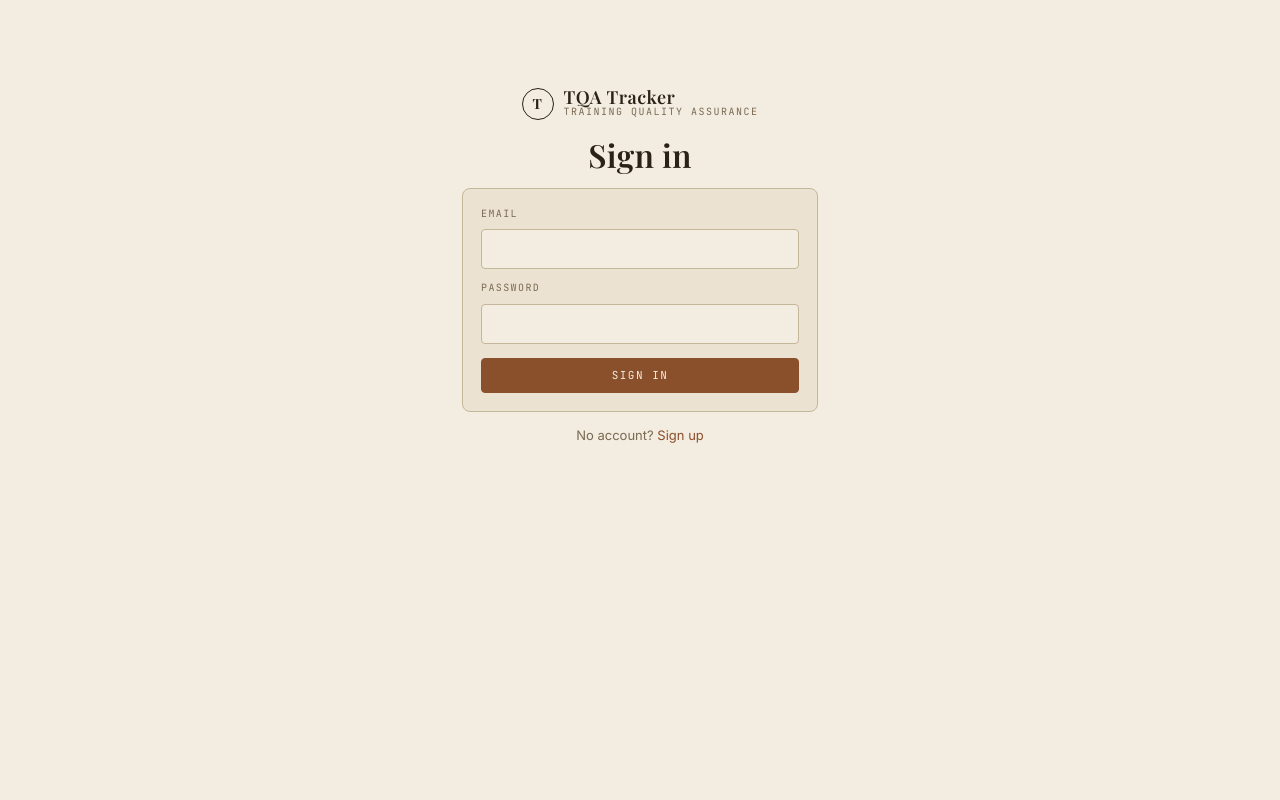
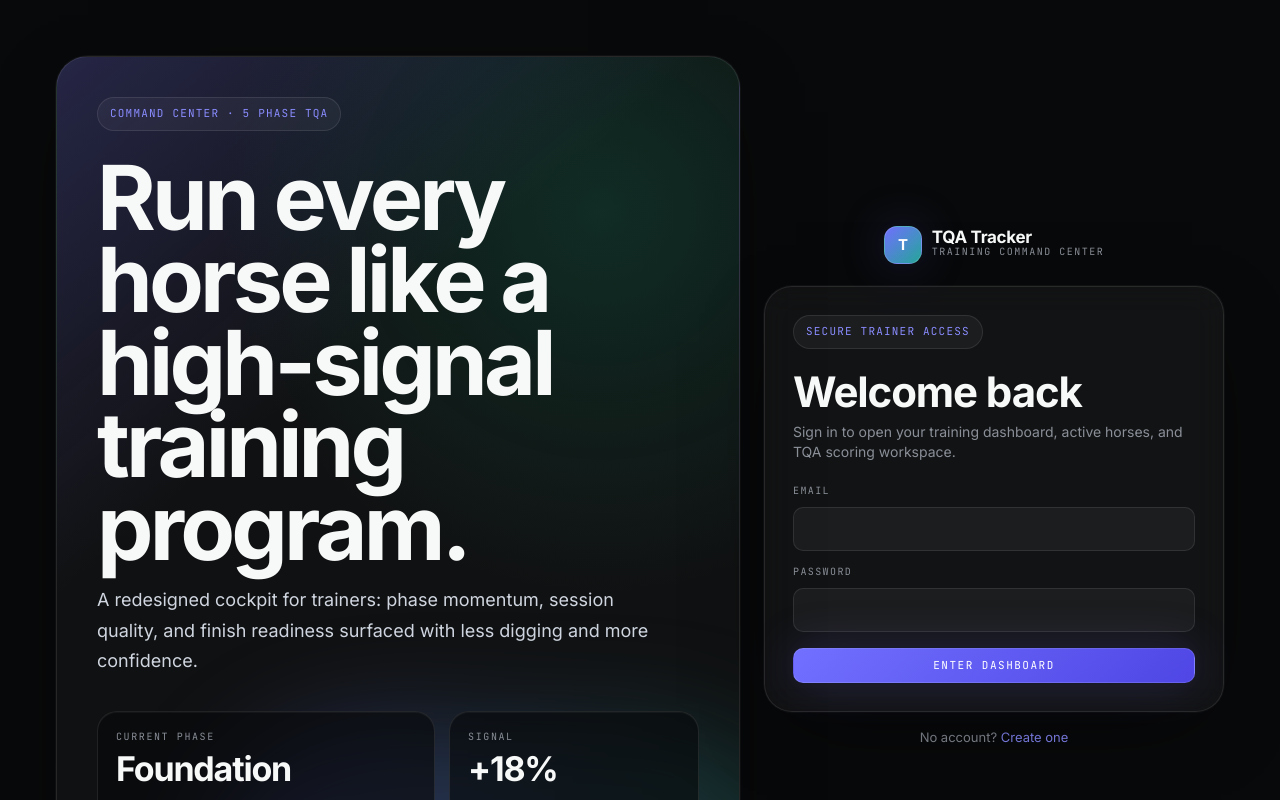
Before and after one commit to tylerrhinehart/HorseTraining, a React (Vite) app: page /sign-in in a window 1280 px wide. Shown: the top 800 px of the page. Built offline with nearby package versions, Linux system fonts and the light colour scheme; no server answers; what @react-pdf/renderer would draw is missing.

Commit message:
feat(ui): introduce command center revamp

```diff
--- a/src/index.css
+++ b/src/index.css
@@ -4,28 +4,29 @@
 
 /* TQA Horse Training Tracker — design tokens + component styles */
 :root {
-  /* Theme: Ranch (default) */
-  --paper: #f3ece0;
-  --paper-2: #ebe2d2;
-  --paper-3: #ddd0b8;
-  --ink: #2a2118;
-  --ink-2: #4a3d2c;
-  --muted: #7a6a52;
-  --line: #c4b698;
-  --leather: #8a4f2b;
-  --leather-2: #6b3a1d;
-  --rust: #b25a3a;
-  --sage: #6c7d52;
-  --gold: #b88a3a;
-  --ok: #4e6e3c;
-  --bad: #a84132;
-  --neutral: #8a7d65;
-  --shadow: 0 1px 2px rgba(60, 40, 20, 0.08), 0 8px 24px -12px rgba(60, 40, 20, 0.18);
-  --radius: 4px;
-  --radius-lg: 8px;
-  --gap: 16px;
+  /* Theme: Command Center (default) — a deliberate, visible UI/UX revamp. */
+  --paper: #08090a;
+  --paper-2: rgba(255, 255, 255, 0.045);
+  --paper-3: rgba(255, 255, 255, 0.075);
+  --ink: #f7f8f8;
+  --ink-2: #d0d6e0;
+  --muted: #8a8f98;
+  --line: rgba(255, 255, 255, 0.095);
+  --leather: #7170ff;
+  --leather-2: #8a8cff;
+  --rust: #ff9b6e;
+  --sage: #10b981;
+  --gold: #f6c177;
+  --ok: #10b981;
+  --bad: #ff6b7a;
+  --neutral: #9ca3af;
+  --shadow: 0 24px 80px -32px rgba(0, 0, 0, 0.82), 0 0 0 1px rgba(255, 255, 255, 0.04);
+  --glow: 0 0 48px rgba(113, 112, 255, 0.22);
+  --radius: 10px;
+  --radius-lg: 18px;
+  --gap: 18px;
 
-  --font-display: "Playfair Display", "Iowan Old Style", Georgia, serif;
+  --font-display: "Inter", -apple-system, BlinkMacSystemFont, "Segoe UI", sans-serif;
   --font-body: "Inter", -apple-system, BlinkMacSystemFont, "Segoe UI", sans-serif;
   --font-mono: "JetBrains Mono", ui-monospace, "SF Mono", Menlo, monospace;
 
@@ -33,14 +34,14 @@
 }
 
 [data-theme="dust"] {
-  --paper: #ede6d8;
-  --paper-2: #e2dac8;
-  --paper-3: #d2c7ad;
-  --ink: #1f1810;
-  --leather: #6e3f1f;
-  --rust: #a85a32;
-  --sage: #6a7547;
-  --gold: #a87f2e;
+  --paper: #0d0f14;
+  --paper-2: rgba(255, 255, 255, 0.05);
+  --paper-3: rgba(255, 255, 255, 0.08);
+  --ink: #f6f1e7;
+  --leather: #f59e0b;
+  --rust: #fb7185;
+  --sage: #34d399;
+  --gold: #fbbf24;
 }
 [data-theme="midnight"] {
   --paper: #14161a;
@@ -61,14 +62,17 @@
   --shadow: 0 1px 2px rgba(0, 0, 0, 0.5), 0 14px 30px -16px rgba(0, 0, 0, 0.7);
 }
 [data-theme="bone"] {
-  --paper: #fbfaf6;
-  --paper-2: #f3f1ea;
-  --paper-3: #e7e3d6;
-  --ink: #1a1814;
-  --leather: #57422a;
-  --rust: #8a4a30;
-  --sage: #5a6e44;
-  --gold: #9a7a2c;
+  --paper: #f5f7fb;
+  --paper-2: #ffffff;
+  --paper-3: #eef2ff;
+  --ink: #10131a;
+  --ink-2: #2b3340;
+  --muted: #667085;
+  --line: rgba(16, 19, 26, 0.12);
+  --leather: #4f46e5;
+  --rust: #c2410c;
+  --sage: #047857;
+  --gold: #a16207;
 }
 
 [data-density="cozy"] {
@@ -92,6 +96,11 @@
     font-size: 15px;
     line-height: 1.45;
     -webkit-font-smoothing: antialiased;
+    font-feature-settings: "cv01", "ss03";
+    background:
+      radial-gradient(circle at 16% 0%, rgba(113, 112, 255, 0.24), transparent 32rem),
+      radial-gradient(circle at 86% 10%, rgba(16, 185, 129, 0.12), transparent 28rem),
+      linear-gradient(180deg, #08090a 0%, #0e1017 52%, #08090a 100%);
   }
 
   button {
@@ -115,25 +124,29 @@
 @layer components {
   /* App shell */
   .app-root {
-    max-width: 1200px;
+    max-width: 1360px;
     margin: 0 auto;
     min-height: 100vh;
     display: flex;
     flex-direction: column;
-    background: var(--paper);
+    background: transparent;
   }
 
   .topbar {
     display: flex;
     align-items: center;
     justify-content: space-between;
-    padding: 14px 20px;
-    border-bottom: 1px solid var(--line);
-    background: var(--paper);
+    padding: 18px 24px;
+    border: 1px solid var(--line);
+    border-top: 0;
+    border-radius: 0 0 24px 24px;
+    background: rgba(8, 9, 10, 0.78);
+    backdrop-filter: blur(22px) saturate(145%);
     position: sticky;
     top: 0;
     z-index: 50;
     gap: 12px;
+    box-shadow: 0 18px 60px -32px rgba(0, 0, 0, 0.9);
   }
 
   .brand {
@@ -144,25 +157,28 @@
     color: inherit;
   }
   .brand-mark {
-    width: 32px;
-    height: 32px;
-    border-radius: 50%;
-    border: 1.5px solid var(--ink);
+    width: 38px;
+    height: 38px;
+    border-radius: 13px;
+    border: 1px solid rgba(255, 255, 255, 0.16);
     display: grid;
     place-items: center;
     font-family: var(--font-display);
     font-weight: 700;
-    font-size: 14px;
-    letter-spacing: 0.5px;
-    color: var(--ink);
-    background: transparent;
+    font-size: 15px;
+    letter-spacing: -0.4px;
+    color: white;
+    background:
+      linear-gradient(135deg, rgba(113, 112, 255, 0.92), rgba(16, 185, 129, 0.78)),
+      var(--leather);
+    box-shadow: var(--glow);
     flex-shrink: 0;
   }
   .brand-name {
     font-family: var(--font-display);
-    font-weight: 600;
-    font-size: 18px;
-    letter-spacing: 0.5px;
+    font-weight: 650;
+    font-size: 17px;
+    letter-spacing: -0.3px;
     line-height: 1.05;
   }
   .brand-sub {
@@ -219,21 +235,27 @@
 
   /* Bottom tab nav */
   .tabbar {
-    position: sticky;
-    bottom: 0;
+    position: fixed;
+    bottom: 18px;
+    left: 50%;
+    transform: translateX(-50%);
     display: flex;
-    background: var(--paper);
-    border-top: 1px solid var(--line);
+    width: min(520px, calc(100vw - 28px));
+    background: rgba(17, 19, 26, 0.84);
+    border: 1px solid var(--line);
+    border-radius: 999px;
     z-index: 40;
-    min-height: var(--tabbar-h);
-    padding-bottom: env(safe-area-inset-bottom, 0px);
+    min-height: 62px;
+    padding: 6px;
+    box-shadow: 0 20px 64px -24px rgba(0, 0, 0, 0.92), inset 0 1px 0 rgba(255,255,255,0.05);
+    backdrop-filter: blur(18px) saturate(135%);
   }
   .tabbar a,
   .tabbar button {
     flex: 1;
     background: none;
     border: 0;
-    padding: 10px 6px 12px;
+    padding: 10px 6px;
     display: flex;
     flex-direction: column;
     align-items: center;
@@ -243,14 +265,17 @@
     font-size: 10px;
     letter-spacing: 1.4px;
     text-transform: uppercase;
-    border-top: 2px solid transparent;
-    margin-top: -1px;
+    border: 1px solid transparent;
+    border-radius: 999px;
+    margin-top: 0;
     text-decoration: none;
   }
   .tabbar a.is-active,
   .tabbar button.is-active {
     color: var(--ink);
-    border-top-color: var(--leather);
+    border-color: rgba(113, 112, 255, 0.34);
+    background: rgba(113, 112, 255, 0.18);
+    box-shadow: inset 0 1px 0 rgba(255,255,255,0.07);
   }
   .tab-icon {
     width: 20px;
@@ -282,11 +307,11 @@
   }
   .h-display {
     font-family: var(--font-display);
-    font-weight: 600;
-    letter-spacing: 0.2px;
-    margin: 4px 0 16px;
-    font-size: 32px;
-    line-height: 1.05;
+    font-weight: 680;
+    letter-spacing: -1.1px;
+    margin: 6px 0 18px;
+    font-size: clamp(34px, 5vw, 64px);
+    line-height: 0.98;
     color: var(--ink);
   }
   .h-section {
@@ -302,8 +327,10 @@
     background: var(--paper-2);
     border: 1px solid var(--line);
     border-radius: var(--radius-lg);
-    padding: 18px;
+    padding: 20px;
     color: var(--ink);
+    box-shadow: var(--shadow);
+    backdrop-filter: blur(16px) saturate(135%);
   }
   .card + .card {
     margin-top: var(--gap);
@@ -340,8 +367,8 @@
     text-transform: uppercase;
     padding: 10px 16px;
     border-radius: var(--radius);
-    border: 1px solid var(--ink);
-    background: var(--paper);
+    border: 1px solid rgba(255,255,255,0.11);
+    background: rgba(255, 255, 255, 0.045);
     color: var(--ink);
     transition: all 120ms ease;
     cursor: pointer;
@@ -350,6 +377,7 @@
   }
   .btn:hover {
     background: var(--paper-3);
+    transform: translateY(-1px);
   }
   .btn:disabled {
     opacity: 0.5;
@@ -368,18 +396,20 @@
     outline-offset: 1px;
   }
   .btn-primary {
-    background: var(--ink);
-    color: var(--paper);
-    border-color: var(--ink);
+    background: linear-gradient(135deg, var(--leather), #4f46e5);
+    color: white;
+    border-color: rgba(255, 255, 255, 0.12);
+    box-shadow: var(--glow);
   }
   .btn-primary:hover {
     background: var(--leather-2);
     border-color: var(--leather-2);
   }
   .btn-leather {
-    background: var(--leather);
-    color: var(--paper);
-    border-color: var(--leather);
+    background: linear-gradient(135deg, var(--leather), #4f46e5);
+    color: white;
+    border-color: rgba(255, 255, 255, 0.12);
+    box-shadow: var(--glow);
   }
   .btn-leather:hover {
     background: var(--leather-2);
@@ -410,10 +440,10 @@
   /* Form fields */
   .input {
     width: 100%;
-    background: var(--paper);
+    background: rgba(255, 255, 255, 0.045);
     border: 1px solid var(--line);
     border-radius: var(--radius);
-    padding: 9px 12px;
+    padding: 11px 13px;
     font-size: 14px;
     color: var(--ink);
   }
@@ -422,8 +452,10 @@
     font-style: italic;
   }
   .input:focus {
-    outline: 2px solid var(--leather);
+    outline: 2px solid rgba(113, 112, 255, 0.58);
     outline-offset: 1px;
+    border-color: var(--leather);
+    box-shadow: var(--glow);
   }
   textarea.input {
     resize: vertical;
@@ -1031,4 +1063,169 @@
     background: var(--leather-2);
     border-color: var(--leather-2);
   }
+
+  /* Revamp-only composition primitives */
+  .auth-layout {
+    min-height: 100vh;
+    display: grid;
+    grid-template-columns: minmax(0, 1fr);
+    gap: 24px;
+    align-items: center;
+    padding: 28px;
+  }
+  @media (min-width: 920px) {
+    .auth-layout {
+      grid-template-columns: minmax(0, 1.1fr) 460px;
+      padding: 56px;
+    }
+  }
+  .auth-hero {
+    display: none;
+    min-height: 620px;
+    border: 1px solid var(--line);
+    border-radius: 32px;
+    padding: 40px;
+    background:
+      linear-gradient(140deg, rgba(113,112,255,0.22), transparent 38%),
+      radial-gradient(circle at 80% 18%, rgba(16,185,129,0.16), transparent 24rem),
+      rgba(255,255,255,0.035);
+    box-shadow: var(--shadow);
+    overflow: hidden;
+    position: relative;
+  }
+  @media (min-width: 920px) {
+    .auth-hero { display: flex; flex-direction: column; justify-content: space-between; }
+  }
+  .auth-hero::after {
+    content: "";
+    position: absolute;
+    inset: auto -12% -18% 22%;
+    height: 340px;
+    border-radius: 999px;
+    background: linear-gradient(90deg, rgba(113,112,255,0.34), rgba(16,185,129,0.2));
+    filter: blur(54px);
+  }
+  .auth-panel {
+    width: min(100%, 460px);
+    margin: 0 auto;
+  }
+  .auth-card {
+    padding: 28px;
+    border-radius: 28px;
+  }
+  .hero-kicker {
+    display: inline-flex;
+    align-items: center;
+    gap: 8px;
+    width: fit-content;
+    padding: 8px 12px;
+    border: 1px solid var(--line);
+    border-radius: 999px;
+    background: rgba(255,255,255,0.045);
+    color: var(--leather-2);
+    font-family: var(--font-mono);
+    font-size: 11px;
+    letter-spacing: 1.2px;
+    text-transform: uppercase;
+  }
+  .hero-title {
+    max-width: 720px;
+    margin: 26px 0 16px;
+    font-size: clamp(48px, 7vw, 92px);
+    line-height: 0.92;
+    letter-spacing: -3.8px;
+    font-weight: 720;
+  }
+  .hero-copy {
+    max-width: 560px;
+    color: var(--ink-2);
+    font-size: 18px;
+    line-height: 1.7;
+  }
+  .dashboard-preview {
+    position: relative;
+    z-index: 1;
+    margin-top: 34px;
+    display: grid;
+    grid-template-columns: 1.15fr 0.85fr;
+    gap: 14px;
+  }
+  .preview-card {
+    border: 1px solid var(--line);
+    border-radius: 20px;
+    padding: 18px;
+    background: rgba(8, 9, 10, 0.62);
+    box-shadow: inset 0 1px 0 rgba(255,255,255,0.04);
+  }
+  .preview-metric {
+    font-size: 34px;
+    letter-spacing: -1.2px;
+    font-weight: 700;
+  }
+  .preview-bars {
+    display: grid;
+    gap: 9px;
+    margin-top: 18px;
+  }
+  .preview-bars span {
+    display: block;
+    height: 9px;
+    border-radius: 999px;
+    background: linear-gradient(90deg, var(--leather), rgba(16,185,129,0.78));
+  }
+  .today-hero {
+    display: grid;
+    gap: 18px;
+    margin-bottom: 22px;
+  }
+  @media (min-width: 900px) {
+    .today-hero {
+      grid-template-columns: minmax(0, 1.45fr) minmax(300px, 0.75fr);
+      align-items: stretch;
+    }
+  }
+  .command-hero {
+    border: 1px solid var(--line);
+    border-radius: 30px;
+    padding: clamp(24px, 5vw, 44px);
+    background:
+      linear-gradient(135deg, rgba(113,112,255,0.22), transparent 38%),
+      rgba(255,255,255,0.04);
+    box-shadow: var(--shadow);
+    overflow: hidden;
+  }
+  .hero-actions {
+    display: flex;
+    gap: 12px;
+    flex-wrap: wrap;
+    margin-top: 22px;
+  }
+  .metric-grid {
+    display: grid;
+    grid-template-columns: repeat(3, minmax(0, 1fr));
+    gap: 10px;
+  }
+  .metric-card {
+    border: 1px solid var(--line);
+    border-radius: 22px;
+    padding: 18px;
+    background: rgba(255,255,255,0.045);
+  }
+  .metric-card .val {
+    font-size: 32px;
+    font-weight: 720;
+    letter-spacing: -1.1px;
+  }
+  .metric-card .lab {
+    margin-top: 4px;
+    color: var(--muted);
+    font-family: var(--font-mono);
+    font-size: 10px;
+    letter-spacing: 1.2px;
+    text-transform: uppercase;
+  }
+  .horse-row-grid {
+    display: grid;
+    gap: 12px;
+  }
 }
--- a/src/pages/SignIn.tsx
+++ b/src/pages/SignIn.tsx
@@ -54,32 +54,62 @@ export default function SignIn() {
   };
 
   return (
-    <div className="view" style={{ maxWidth: 420, margin: "60px auto 0" }}>
-      <div className="brand" style={{ justifyContent: "center", marginBottom: 18 }}>
+    <div className="auth-layout">
+      <section className="auth-hero" aria-hidden="true">
+        <div>
+          <div className="hero-kicker">Command center · 5 phase TQA</div>
+          <h1 className="hero-title">Run every horse like a high-signal training program.</h1>
+          <p className="hero-copy">
+            A redesigned cockpit for trainers: phase momentum, session quality,
+            and finish readiness surfaced with less digging and more confidence.
+          </p>
+        </div>
+        <div className="dashboard-preview">
+          <div className="preview-card">
+            <div className="eyebrow">Current phase</div>
+            <div className="preview-metric">Foundation</div>
+            <div className="preview-bars">
+              <span style={{ width: "92%" }} />
+              <span style={{ width: "74%" }} />
+              <span style={{ width: "58%" }} />
+            </div>
+          </div>
+          <div className="preview-card">
+            <div className="eyebrow">Signal</div>
+            <div className="preview-metric">+18%</div>
+            <p className="muted" style={{ marginTop: 8, fontSize: 13 }}>
+              Quality trend over last 7 sessions
+            </p>
+          </div>
+        </div>
+      </section>
+
+      <section className="auth-panel">
+        <div className="brand" style={{ justifyContent: "center", marginBottom: 22 }}>
           <span className="brand-mark">T</span>
           <div>
             <div className="brand-name">TQA Tracker</div>
-          <div className="brand-sub">Training quality assurance</div>
+            <div className="brand-sub">Training command center</div>
           </div>
         </div>
-      <h1 className="h-display" style={{ textAlign: "center" }}>
-        Sign in
+        <form className="card auth-card" noValidate onSubmit={handleSubmit(onSubmit)}>
+          <div className="hero-kicker" style={{ marginBottom: 16 }}>Secure trainer access</div>
+          <h1 className="h-display" style={{ fontSize: 42, marginBottom: 10 }}>
+            Welcome back
           </h1>
+          <p className="muted" style={{ marginBottom: 22, fontSize: 14 }}>
+            Sign in to open your training dashboard, active horses, and TQA scoring workspace.
+          </p>
           {!configured && (
             <p
-          className="card mono"
-          style={{
-            color: "var(--rust)",
-            fontSize: 12,
-            marginBottom: 12,
-          }}
+              className="alert-error"
+              style={{ marginBottom: 14 }}
             >
               Supabase isn't configured yet. Sign-in won't work until env vars are
               set.
             </p>
           )}
-      <form className="card" noValidate onSubmit={handleSubmit(onSubmit)}>
-        <div className="field" style={{ marginBottom: 12 }}>
+          <div className="field" style={{ marginBottom: 14 }}>
             <label htmlFor="email" className="label">
               Email
             </label>
@@ -103,7 +133,7 @@ export default function SignIn() {
               </p>
             )}
           </div>
-        <div className="field" style={{ marginBottom: 14 }}>
+          <div className="field" style={{ marginBottom: 16 }}>
             <label htmlFor="password" className="label">
               Password
             </label>
@@ -139,18 +169,19 @@ export default function SignIn() {
             disabled={isSubmitting}
             style={{ width: "100%", justifyContent: "center" }}
           >
-          {isSubmitting ? "Signing in…" : "Sign in"}
+            {isSubmitting ? "Signing in…" : "Enter dashboard"}
           </button>
         </form>
         <p
           className="muted"
-        style={{ textAlign: "center", fontSize: 13, marginTop: 14 }}
+          style={{ textAlign: "center", fontSize: 13, marginTop: 16 }}
         >
           No account?{" "}
-        <Link to="/sign-up" style={{ color: "var(--leather)" }}>
-          Sign up
+          <Link to="/sign-up" style={{ color: "var(--leather-2)" }}>
+            Create one
           </Link>
         </p>
+      </section>
     </div>
   );
 }
--- a/src/pages/SignUp.tsx
+++ b/src/pages/SignUp.tsx
@@ -39,19 +39,53 @@ export default function SignUp() {
   };
 
   return (
-    <div className="view" style={{ maxWidth: 420, margin: "60px auto 0" }}>
-      <div className="brand" style={{ justifyContent: "center", marginBottom: 18 }}>
+    <div className="auth-layout">
+      <section className="auth-hero" aria-hidden="true">
+        <div>
+          <div className="hero-kicker">New trainer workspace</div>
+          <h1 className="hero-title">A sharper operating system for TQA training.</h1>
+          <p className="hero-copy">
+            Create an account and manage horses through a darker, data-first
+            interface designed for fast field use and clearer phase decisions.
+          </p>
+        </div>
+        <div className="dashboard-preview">
+          <div className="preview-card">
+            <div className="eyebrow">Training quality</div>
+            <div className="preview-metric">92%</div>
+            <div className="preview-bars">
+              <span style={{ width: "92%" }} />
+              <span style={{ width: "81%" }} />
+              <span style={{ width: "68%" }} />
+            </div>
+          </div>
+          <div className="preview-card">
+            <div className="eyebrow">Ready next</div>
+            <div className="preview-metric">3</div>
+            <p className="muted" style={{ marginTop: 8, fontSize: 13 }}>
+              Horses queued for review
+            </p>
+          </div>
+        </div>
+      </section>
+
+      <section className="auth-panel">
+        <div className="brand" style={{ justifyContent: "center", marginBottom: 22 }}>
           <span className="brand-mark">T</span>
           <div>
             <div className="brand-name">TQA Tracker</div>
-          <div className="brand-sub">Training quality assurance</div>
+            <div className="brand-sub">Training command center</div>
           </div>
         </div>
-      <h1 className="h-display" style={{ textAlign: "center" }}>
+        <form className="card auth-card" noValidate onSubmit={handleSubmit(onSubmit)}>
+          <div className="hero-kicker" style={{ marginBottom: 16 }}>Start tracking</div>
+          <h1 className="h-display" style={{ fontSize: 42, marginBottom: 10 }}>
             Create account
           </h1>
-      <form className="card" noValidate onSubmit={handleSubmit(onSubmit)}>
-        <div className="field" style={{ marginBottom: 12 }}>
+          <p className="muted" style={{ marginBottom: 22, fontSize: 14 }}>
+            Build a TQA workspace for your barn, then invite training decisions into one dashboard.
+          </p>
+          <div className="field" style={{ marginBottom: 14 }}>
             <label htmlFor="email" className="label">
               Email
             </label>
@@ -75,7 +109,7 @@ export default function SignUp() {
               </p>
             )}
           </div>
-        <div className="field" style={{ marginBottom: 14 }}>
+          <div className="field" style={{ marginBottom: 16 }}>
             <label htmlFor="password" className="label">
               Password
             </label>
@@ -126,18 +160,19 @@ export default function SignUp() {
             disabled={isSubmitting}
             style={{ width: "100%", justifyContent: "center" }}
           >
-          {isSubmitting ? "Creating account…" : "Create account"}
+            {isSubmitting ? "Creating account…" : "Create command center"}
           </button>
         </form>
         <p
           className="muted"
-        style={{ textAlign: "center", fontSize: 13, marginTop: 14 }}
+          style={{ textAlign: "center", fontSize: 13, marginTop: 16 }}
         >
           Already have an account?{" "}
-        <Link to="/sign-in" style={{ color: "var(--leather)" }}>
+          <Link to="/sign-in" style={{ color: "var(--leather-2)" }}>
             Sign in
           </Link>
         </p>
+      </section>
     </div>
   );
 }
--- a/src/pages/Today.tsx
+++ b/src/pages/Today.tsx
@@ -60,13 +60,43 @@ function MultiHorseToday({ horses }: { horses: Horse[] }) {
 
   return (
     <div className="view">
-      <div className="eyebrow">Today</div>
-      <h1 className="h-display">In training</h1>
-      <p className="muted" style={{ marginBottom: 14, fontSize: 14 }}>
-        {horses.length} horses currently in training. Tap a card to open its
-        workspace, or log today's session in one tap.
-      </p>
-      <div style={{ display: "grid", gap: 10 }}>
+      <section className="today-hero">
+        <div className="command-hero">
+          <div className="hero-kicker">Live training board</div>
+          <h1 className="h-display">In training</h1>
+          <p className="hero-copy" style={{ fontSize: 16 }}>
+            {horses.length} horses currently in training. Open a horse workspace,
+            jump straight into today's session, and keep phase decisions visible.
+          </p>
+          <div className="hero-actions">
+            <Link to="/horses/new" className="btn btn-leather">
+              Add horse
+            </Link>
+            <Link to="/reference" className="btn">
+              Review TQA system
+            </Link>
+          </div>
+        </div>
+        <div className="metric-grid">
+          <div className="metric-card">
+            <div className="val">{horses.length}</div>
+            <div className="lab">Active horses</div>
+          </div>
+          <div className="metric-card">
+            <div className="val">
+              {horses.filter((h) => h.current_phase_id).length}
+            </div>
+            <div className="lab">In phase</div>
+          </div>
+          <div className="metric-card">
+            <div className="val">
+              {horses.filter((h) => h.id === activeId).length || "—"}
+            </div>
+            <div className="lab">Selected</div>
+          </div>
+        </div>
+      </section>
+      <div className="horse-row-grid">
         {horses.map((h) => (
           <TodayCard
             key={h.id}
```
Also changed, not shown: 1 other file (tests, documents, lock files or other folders). Lines whose indentation alone changed are shown as unchanged.
